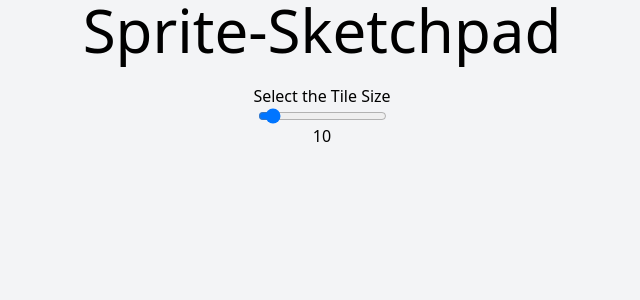
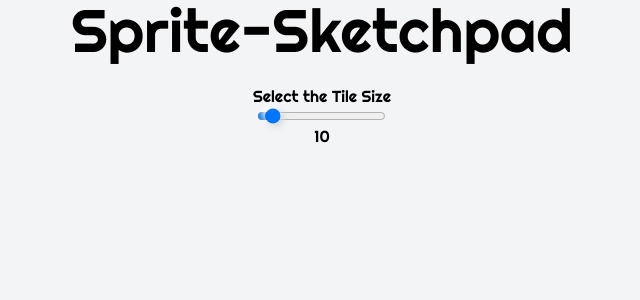
Before and after one commit to jan-joseph/Etch-A-Sketch, a React (Create React App) app: page / in a window 1280 px wide. Shown: the top 300 px of the page, without its empty margins (318-958 px from the left). Built offline with nearby package versions, Linux system fonts and the light colour scheme.

Commit message:
CSS Change
Bg-color and Font Family addition

```diff
--- a/public/index.html
+++ b/public/index.html
@@ -24,12 +24,9 @@
       work correctly both with client-side routing and a non-root public URL.
       Learn how to configure a non-root public URL by running `npm run build`.
     -->
-    <link rel="preconnect" href="https://fonts.googleapis.com">
-    <link rel="preconnect" href="https://fonts.gstatic.com" crossorigin>
-    <link href="https://fonts.googleapis.com/css2?family=Righteous&display=swap" rel="stylesheet">
     <title>Pixel-Art</title>
   </head>
-  <body class="bg-gray-100">
+  <body class="bg-gray-100 font-body">
     <noscript>You need to enable JavaScript to run this app.</noscript>
     <div id="root"></div>
     <!--
--- a/src/index.css
+++ b/src/index.css
@@ -1,7 +1,8 @@
+@import url('https://fonts.googleapis.com/css2?family=Righteous&display=swap');
+
 @tailwind base;
 @tailwind components;
 @tailwind utilities;
-/* @import url('https://fonts.googleapis.com/css2?family=Righteous&display=swap'); */
 
 * {
   margin: 0;
@@ -14,6 +15,14 @@ body {
   align-items: center;
   justify-content: center;
 
-  /* font-family: "Righteous", cursive; */
+}
 
+
+#slider::-webkit-slider-thumb {
+  -webkit-appearance: none;
+  width: 30px;
+  height: 30px;
+  border-radius: 50%;
+  background: linear-gradient(145deg, #e6e6e6, #ffffff);
+  box-shadow: 3px 3px 6px #d9d9d9, -3px -3px 6px #ffffff;
 }
--- a/tailwind.config.js
+++ b/tailwind.config.js
@@ -1,5 +1,4 @@
-// @import url('https://fonts.googleapis.com/css2?family=Righteous&display=swap');
-
+const defaultTheme = require('tailwindcss/defaultTheme')
 
 module.exports = {
   purge: ['./src/**/*.{js,jsx,ts,tsx}', './public/index.html'],
```
